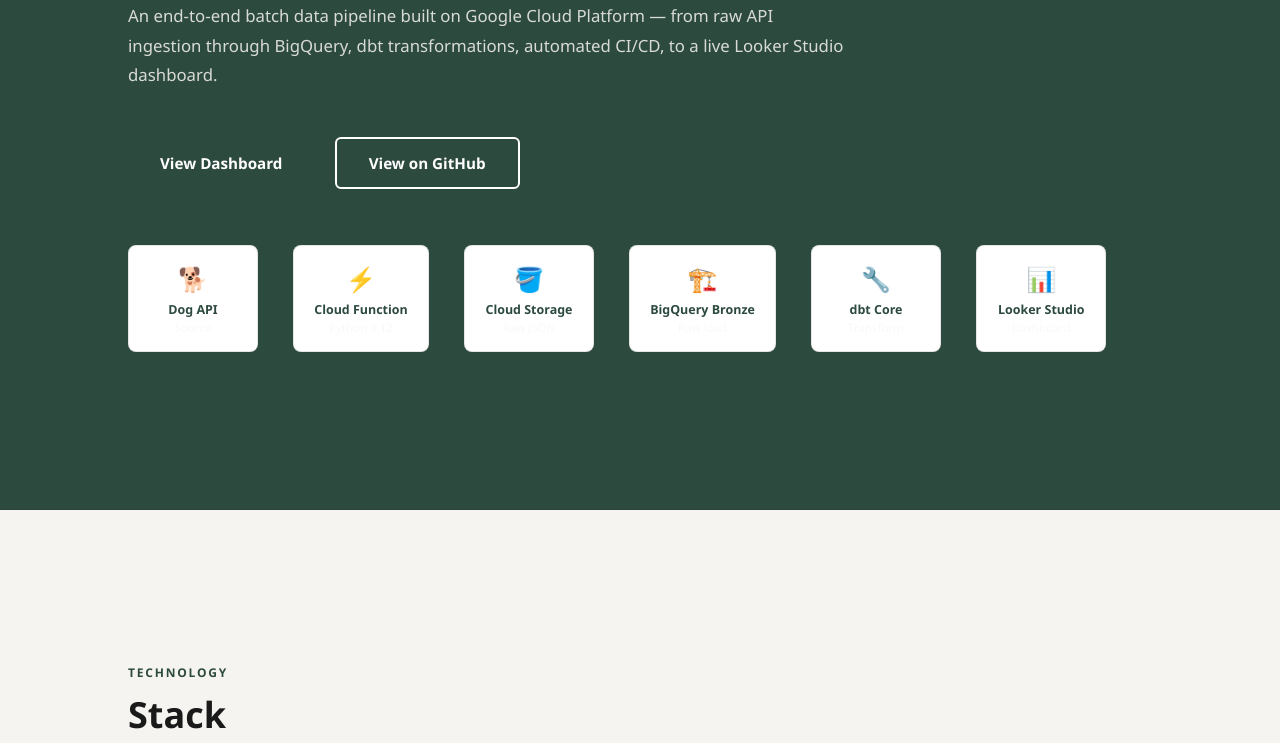
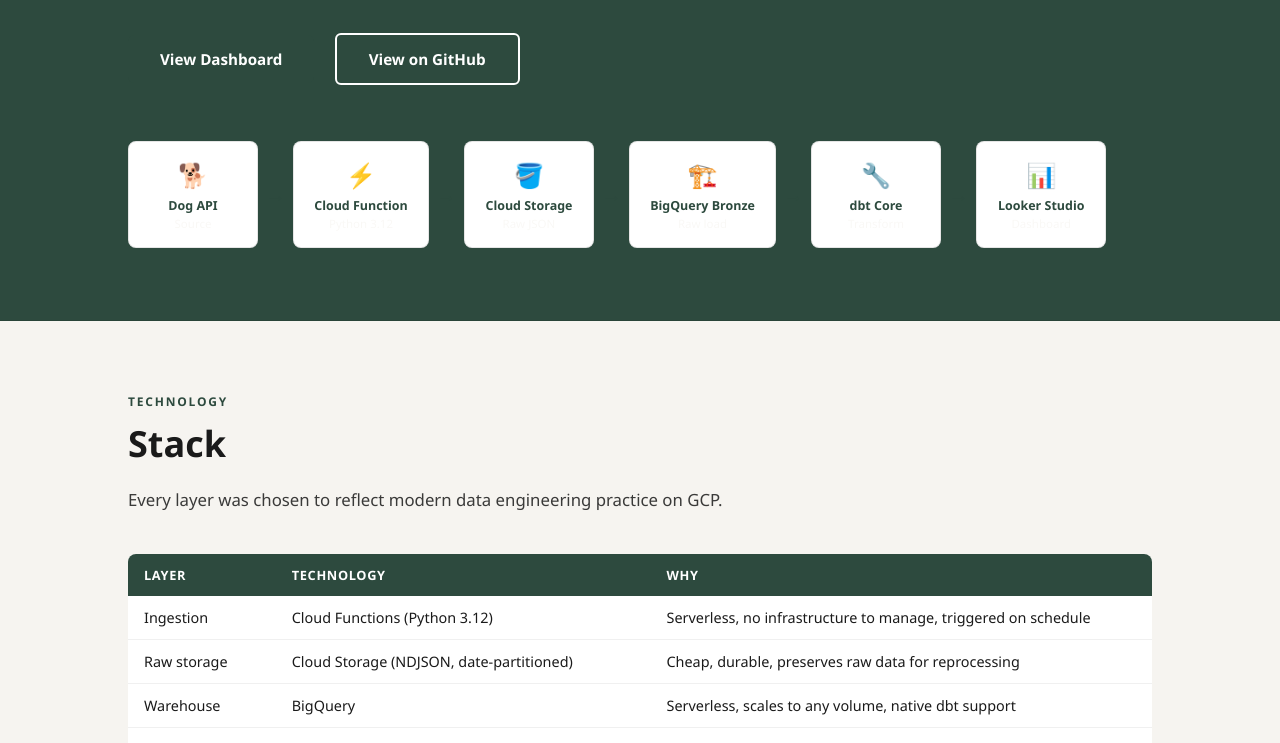
Before and after one commit to bogdanbrg/dog-breed-pipeline, a plain HTML site: page docs/index.html in a window 1280 px wide. Shown: the part 290-1033 px from the top of the page. Drawn offline with Linux system fonts and the light colour scheme.

Commit message:
Reduce section padding on website

```diff
--- a/docs/index.html
+++ b/docs/index.html
@@ -42,11 +42,10 @@
 
     /* SECTIONS */
     section {
-      min-height: 100vh;
       display: flex;
       flex-direction: column;
       justify-content: center;
-      padding: 100px 10% 80px;
+      padding: 72px 10%;
       border-bottom: 1px solid rgba(0,0,0,0.08);
     }
 
```
